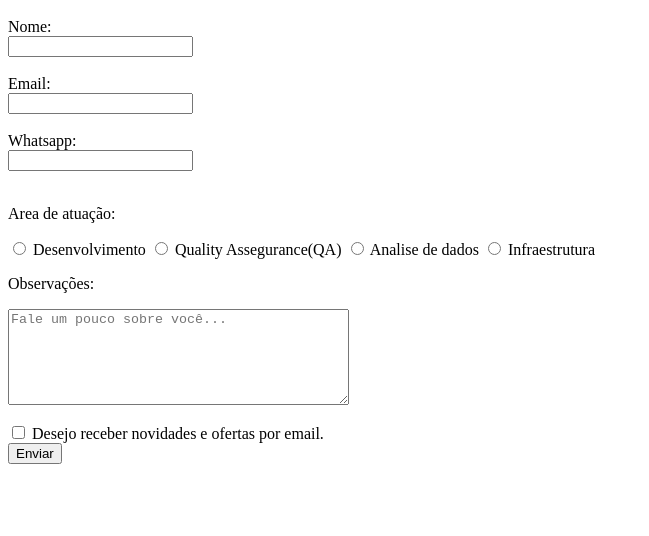
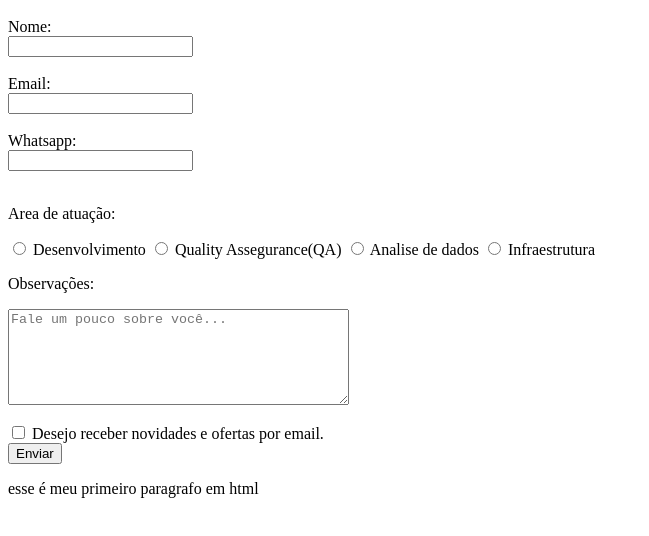
Before and after one commit to cauefrutuoso/meu_primeiro_rep, a plain HTML site: page index.html in a window 1280 px wide. Shown: the part 48-584 px from the top of the page, without its empty margins (0-649 px from the left). Drawn offline with Linux system fonts and the light colour scheme.

Commit message:
adicionei um paragrafo

```diff
--- a/index.html
+++ b/index.html
@@ -51,5 +51,9 @@
          <button type="submit">Enviar</button>
 
         </form>
+        <p>
+            esse é meu primeiro paragrafo em html
+
+        </p>
         </body>
 </html>
```
